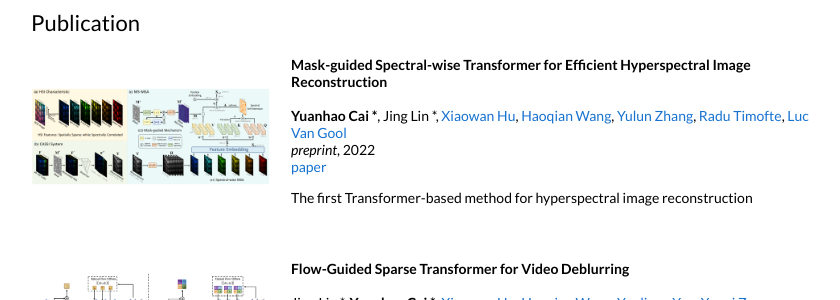
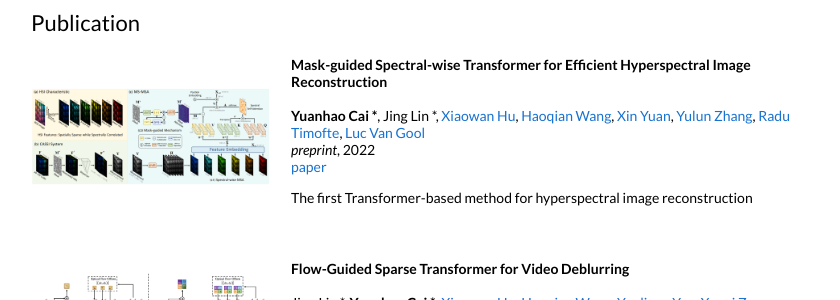
Before and after one commit to ChunmingHe/caiyuanhao1998.github.io, a Jekyll site: the page built from _posts/2022-01-08-cvpr22.markdown, in a window 1280 px wide and 900 px high, scrolled down 512 px. Shown: the part 153-453 px from the top of the window, without its empty margins (209-1049 px from the left). Built offline with Jekyll 4.4.1, drawn with Linux system fonts in a browser that asks for light colours.

Commit message:
Update 2022-01-08-cvpr22.markdown

```diff
--- a/_posts/2022-01-08-cvpr22.markdown
+++ b/_posts/2022-01-08-cvpr22.markdown
@@ -8,6 +8,6 @@ author: "Yuanhao Cai"
 venue: "preprint"
 paper: https://arxiv.org/pdf/2111.07910.pdf
 bibtex: https://scholar.googleusercontent.com/scholar.bib?q=info:ZzAJvXsMjVQJ:scholar.google.com/&output=citation&scisdr=CgXzW2SUEOuigV0_r6U:AAGBfm0AAAAAYdk5t6XroOGiYitBss9Dps9Ti5ikMp65&scisig=AAGBfm0AAAAAYdk5t8ZgpGecJyqGopX8qjuYHaBGXo2U&scisf=4&ct=citation&cd=-1&hl=zh-CN
-authors: <strong>Yuanhao Cai *</strong>, Jing Lin *,  <a href="https://scholar.google.com.hk/citations?hl=zh-CN&user=a_WRvyIAAAAJ">Xiaowan Hu</a>, <a href="https://www.sigs.tsinghua.edu.cn/whq/">Haoqian Wang</a>, <a href="https://yulunzhang.com/">Yulun Zhang</a>, <a href="http://people.ee.ethz.ch/~timofter/">Radu Timofte</a>, <a href="https://ee.ethz.ch/the-department/faculty/professors/person-detail.OTAyMzM=.TGlzdC80MTEsMTA1ODA0MjU5.html">Luc Van Gool</a>
+authors: <strong>Yuanhao Cai *</strong>, Jing Lin *,  <a href="https://scholar.google.com.hk/citations?hl=zh-CN&user=a_WRvyIAAAAJ">Xiaowan Hu</a>, <a href="https://www.sigs.tsinghua.edu.cn/whq/">Haoqian Wang</a>, <a href="https://www.bell-labs.com/about/researcher-profiles/xyuan/">Xin Yuan</a>, <a href="https://yulunzhang.com/">Yulun Zhang</a>, <a href="http://people.ee.ethz.ch/~timofter/">Radu Timofte</a>, <a href="https://ee.ethz.ch/the-department/faculty/professors/person-detail.OTAyMzM=.TGlzdC80MTEsMTA1ODA0MjU5.html">Luc Van Gool</a>
 ---
 The first Transformer-based method for hyperspectral image reconstruction
```
